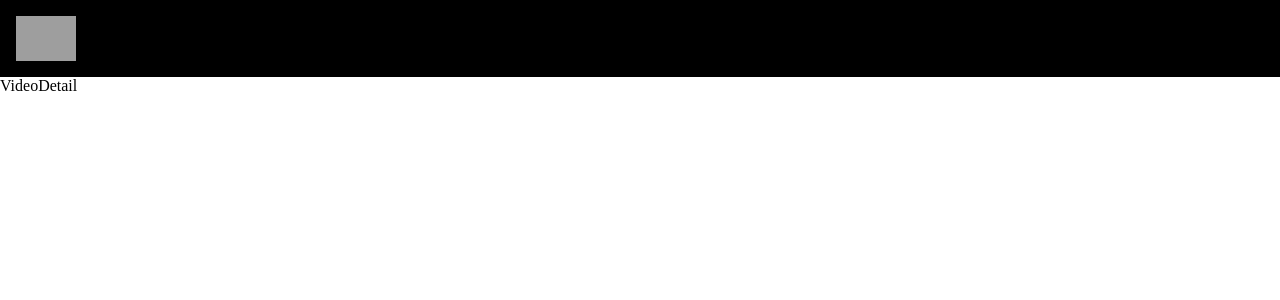
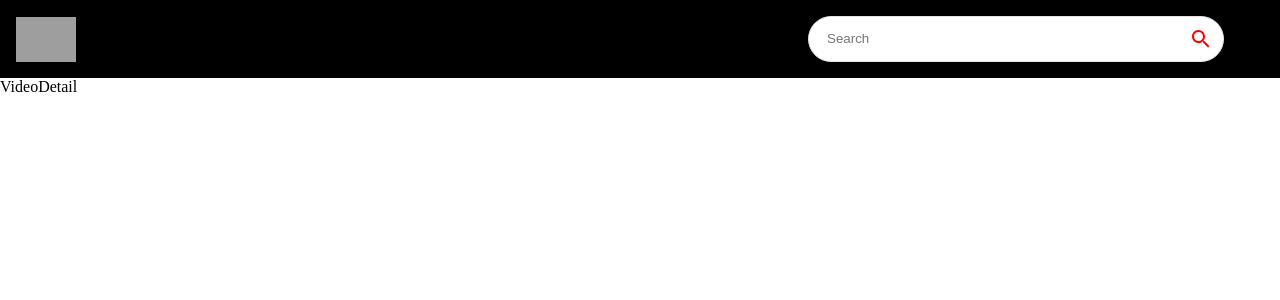
Before and after one commit to shreyas-a-s/react-youtube, a React (Create React App) app: page /video/1 in a window 1280 px wide. Shown: the top 300 px of the page. Built offline with nearby package versions, Linux system fonts and the light colour scheme; grey boxes are pictures that could not be loaded.

Commit message:
feat: Create SearchBar component

```diff
--- a/src/components/Navbar.jsx
+++ b/src/components/Navbar.jsx
@@ -2,6 +2,9 @@
 import { Link } from 'react-router-dom';
 
 import { logo } from '../utils/constants';
+
+// components
+import SearchBar from './SearchBar';
 
 const Navbar = () => {
   return (
@@ -14,6 +17,7 @@
       <Link to="/" style={{ display: "flex", alignItems: "center"}}>
         <img src={logo} alt="logo" height={45} />
       </Link>
+      <SearchBar />
     </Stack>
   )
 }
--- /dev/null
+++ b/src/components/SearchBar.jsx
@@ -0,0 +1,31 @@
+import { useState } from "react";
+import { useNavigate } from "react-router-dom";
+import { Paper, IconButton } from "@mui/material";
+import { Search } from '@mui/icons-material';
+
+const SearchBar = () => {
+  return (
+    <Paper
+      component="form"
+      onSubmit={() => {}}
+      sx={{
+        borderRadius: 20,
+        border: "1px solid #e3e3e3",
+        pl: 2,
+        boxShadow: "none",
+        mr: { sm: 5 } }}
+    >
+      <input
+        className="search-bar"
+        placeholder="Search"
+        value=""
+        onChange={() => {}}
+      />
+      <IconButton type="submit" sx={{ p: "10px", color: "red" }}>
+        <Search />
+      </IconButton>
+    </Paper>
+  )
+}
+
+export default SearchBar
```
